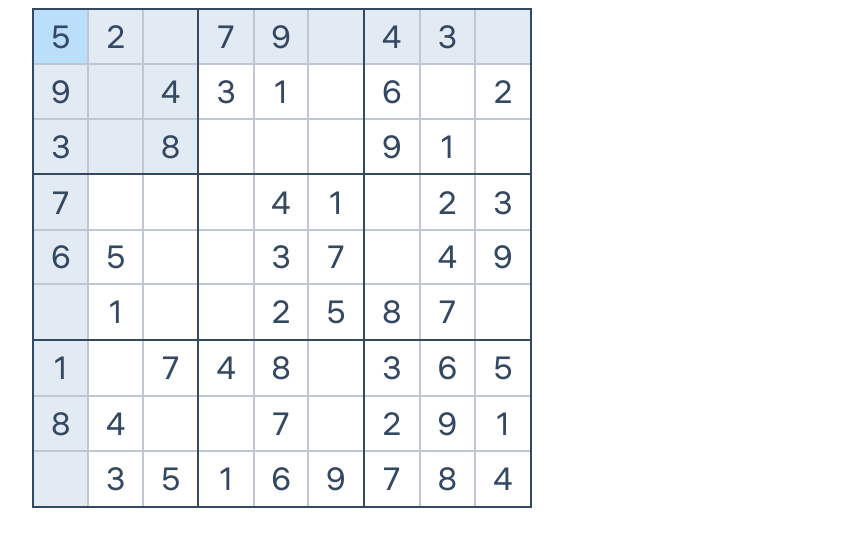
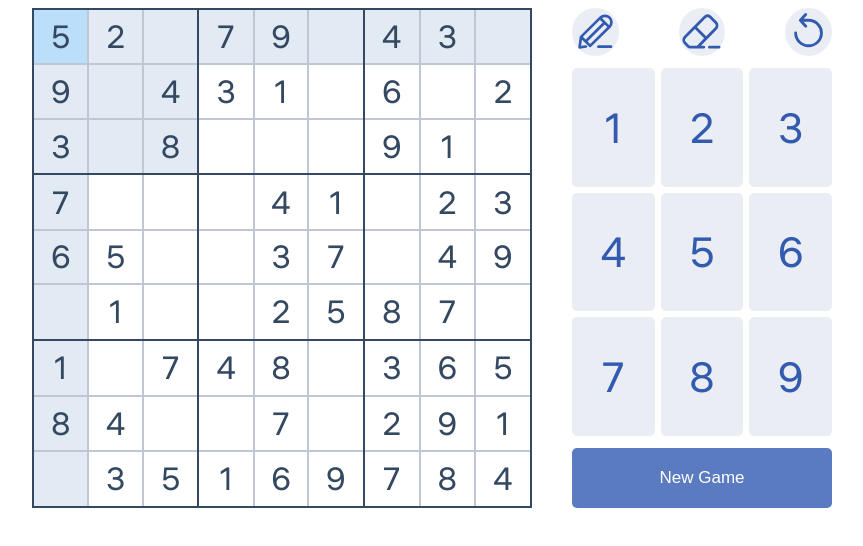
Before and after one commit to rzamfira/sudoku_react, a React (Vite) app: page / in a window 1280 px wide. Shown: the top 546 px of the page, without its empty margins (208-1071 px from the left). Built offline with nearby package versions, Linux system fonts and the light colour scheme.

Commit message:
feat: implement NewGame button, numpad and erase button

```diff
--- a/src/App.css
+++ b/src/App.css
@@ -15,28 +15,3 @@
     margin-inline: auto;
     box-sizing: border-box;
 }
-
-.new-game-section {
-    grid-area: newGame;
-    width: 100%;
-}
-
-.new-game-button {
-
-    min-height: 60px;
-    padding: 0 16px;
-    background-color: var(--color-new-game-button);
-    border: 0;
-    border-radius: 5px;
-    box-sizing: border-box;
-    color: var(--color-white);
-    cursor: pointer;
-    font-size: 17px;
-    font-weight: 500;
-    transition: background-color 0.2s ease-in-out;
-
-}
-
-.new-game-button:hover {
-    background-color: var(--color-new-game-button-hover);
-}
--- a/src/App.jsx
+++ b/src/App.jsx
@@ -1,5 +1,4 @@
 import { useEffect, useCallback, useState, useMemo } from 'react'
-import { calculateSquareIndex } from './services/navigationService.js';
 import { initializeConflicts, updateConflicts } from './services/conflictService.js';
 import Board from './layout/sudoku-board/Board.jsx'
 import { BoardProvider } from './layout/sudoku-board/BoardContext.jsx';
@@ -7,6 +6,9 @@ import './App.css'
 import { useSudokuGame } from './hooks/useSudokuGame.js';
 import { isCellEditable } from './services/cellService.js';
 import { moveCellSelection } from './services/navigationService.js';
+import Numpad from './layout/controls-panel/Numpad.jsx';
+import GameControls from './layout/controls-panel/GameControls.jsx';
+import NewGame from './layout/controls-panel/NewGame.jsx';
 
 export default function App() {
 
@@ -30,14 +32,19 @@ export default function App() {
       setBoardValues(prevBoard => {
         const newBoard = structuredClone(prevBoard);
         newBoard[selectedCell.rowIndex][selectedCell.columnIndex] = value;
-
-        setConflicts(prev => updateConflicts(prev, selectedCell, newBoard));
+        // should i keep here the update of the conflicts? but then the function would not be pure
         return newBoard;
       });
 
     }
 
   }, [initialPuzzle, selectedCell, setBoardValues, setConflicts]);
+
+  const handleNewGame = useCallback(() => {
+    setConflicts(initializeConflicts());
+    generateNewGame();
+    handleCellSelect(0, 0);
+  }, [generateNewGame, handleCellSelect, setConflicts]);
 
   useEffect(() => {
     generateNewGame();
@@ -60,21 +67,24 @@ export default function App() {
 
   }, [updateCell, handleMoveCellSelection]);
 
-  // const handleNewGame = useCallback(() => {
-  //   generateNewGame();
-  //   onCellSelect(0, 0, 1);
-  // }, [generateNewGame, onCellSelect]);
+  useEffect(() => {
+    if (!boardValues) return;
+    setConflicts(prev => updateConflicts(prev, selectedCell, boardValues));
+  }, [boardValues]);
 
   return (
     <div className="App">
+
       {boardValues && (
         <BoardProvider initialPuzzle={initialPuzzle} boardValues={boardValues} selectedCell={selectedCell} onSelectCell={handleCellSelect} conflicts={conflicts} >
           <Board />
         </BoardProvider>
       )}
-      {/* <div className="new-game-section">
-        <button onClick={handleNewGame} className="new-game-button">New Game</button>
-      </div> */}
+
+      <GameControls updateCell={updateCell} />
+      <Numpad updateCell={updateCell} />
+      <NewGame onNewGame={handleNewGame} />
+
     </div>
   );
 
--- /dev/null
+++ b/src/layout/controls-panel/GameControls.css
@@ -0,0 +1,29 @@
+.game-controls {
+    display: flex;
+    flex-direction: row;
+    justify-content: space-between;
+    align-items: center;
+    gap: 12px;
+    width: 100%;
+}
+
+.game-controls-button {
+    width: clamp(44px, 18%, 60px);
+    aspect-ratio: 1 / 1;
+    height: auto;
+    flex: 0 1 auto;
+    padding: 0;
+    display: flex;
+    align-items: center;
+    justify-content: center;
+    background-color: var(--color-controls-primary);
+    border: 2px solid var(--color-controls-primary);
+    border-radius: 50%;
+    box-sizing: border-box;
+    cursor: pointer;
+    position: relative;
+}
+
+.game-controls-button:hover {
+    background-color: var(--color-button-hover);
+}
--- /dev/null
+++ b/src/layout/controls-panel/GameControls.jsx
@@ -0,0 +1,16 @@
+import './GameControls.css';
+import UndoIcon from '../../icons/undo.svg';
+import EraseIcon from '../../icons/erase.svg';
+import NotesIcon from '../../icons/notes.svg';
+
+export default function GameControls({ updateCell }) {
+
+  return (
+    <div className="game-controls">
+      <button className="game-controls-button" id="notes-button" ><img src={NotesIcon} alt="Notes" /></button>
+      <button className="game-controls-button" id="erase-button" onClick={() => updateCell('.')}><img src={EraseIcon} alt="Erase" /></button>
+      <button className="game-controls-button" id="undo-button" ><img src={UndoIcon} alt="Undo" /></button>
+    </div>
+  );
+
+}
--- /dev/null
+++ b/src/layout/controls-panel/NewGame.css
@@ -0,0 +1,24 @@
+.new-game-section {
+    grid-area: newGame;
+    width: 100%;
+}
+
+.new-game-button {
+
+    min-height: 60px;
+    padding: 0 16px;
+    background-color: var(--color-new-game-button);
+    border: 0;
+    border-radius: 5px;
+    box-sizing: border-box;
+    color: var(--color-white);
+    cursor: pointer;
+    font-size: 17px;
+    font-weight: 500;
+    transition: background-color 0.2s ease-in-out;
+
+}
+
+.new-game-button:hover {
+    background-color: var(--color-new-game-button-hover);
+}
--- /dev/null
+++ b/src/layout/controls-panel/NewGame.jsx
@@ -0,0 +1,9 @@
+import './NewGame.css';
+
+export default function NewGame({ onNewGame }) {
+
+    return (
+        <button className="new-game-button" onClick={onNewGame}>New Game</button>
+    );
+
+}
--- /dev/null
+++ b/src/layout/controls-panel/Numpad.css
@@ -0,0 +1,30 @@
+.numpad {
+    flex: 1;
+    display: grid;
+    grid-template-columns: repeat(3, 1fr);
+    grid-template-rows: repeat(3, 1fr);
+    gap: 6px;
+    width: 100%;
+
+}
+
+.numpad-button {
+    width: 100%;
+    aspect-ratio: auto;
+    height: auto;
+    min-width: 0;
+    min-height: 0;
+    background-color: var(--color-controls-primary);
+    border: 0;
+    border-radius: 5px;
+    box-sizing: border-box;
+    color: var(--color-blue);
+    cursor: pointer;
+    font-size: clamp(32px, 8cqi, 42px);
+    font-family: Hauss;
+    font-weight: 400;
+}
+
+.numpad-button:hover {
+    background-color: var(--color-button-hover);
+}
--- /dev/null
+++ b/src/layout/controls-panel/Numpad.jsx
@@ -0,0 +1,14 @@
+import './Numpad.css';
+
+export default function Numpad({ updateCell }) {
+
+  return (
+    <div className="numpad">
+      {Array.from({ length: 9 }, (_, i) => (
+        <button key={i} className="numpad-button" onClick={() => updateCell((i + 1).toString())}>
+          {i + 1}
+        </button>
+      ))}
+    </div>
+  );
+}
```
